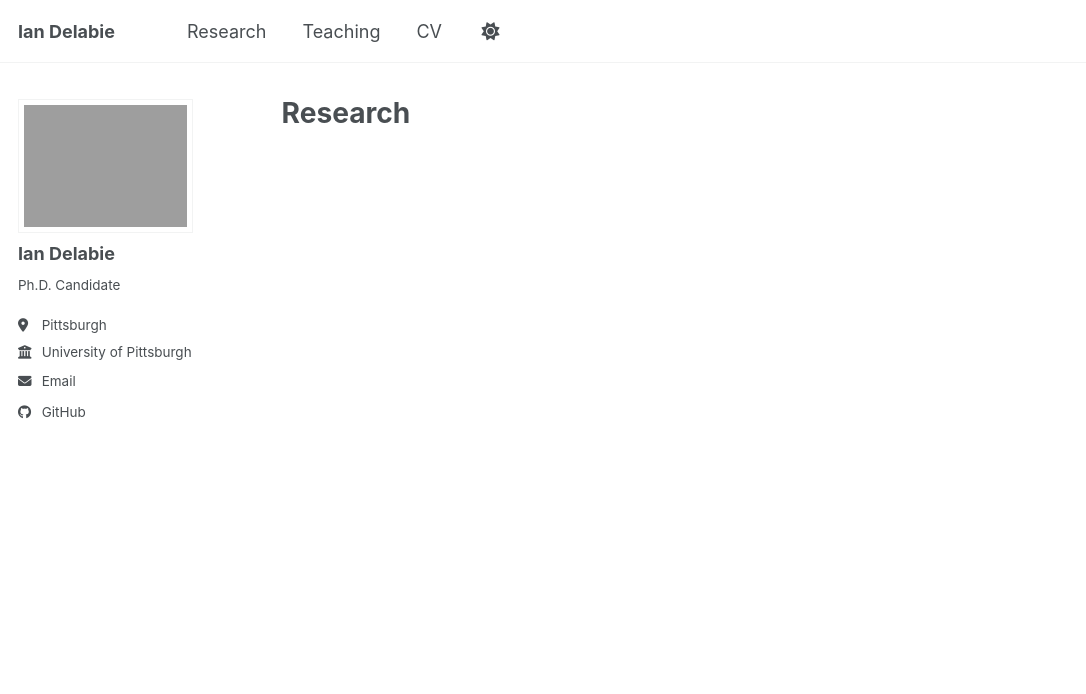
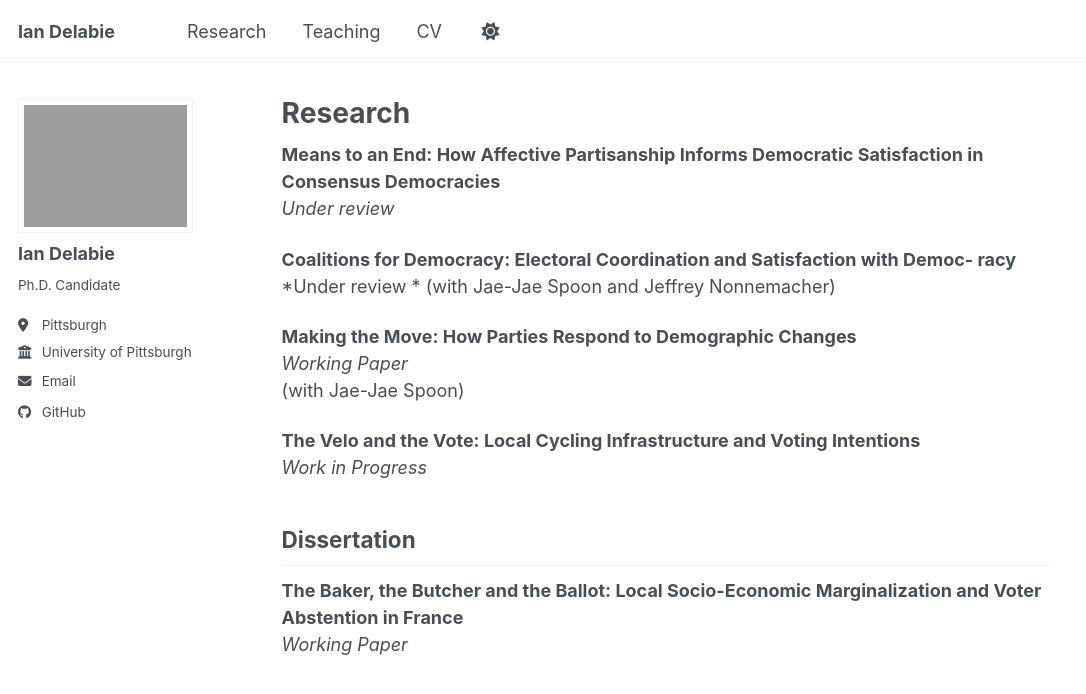
Before and after one commit to idelabie/idelabie.github.io, a Jekyll site: the page built from _pages/research.md, in a window 1280 px wide. Shown: the top 694 px of the page, without its empty margins (0-1086 px from the left). Built offline with Jekyll 4.4.1, drawn with Linux system fonts in a browser that asks for light colours; a script bundle is joined from its source files by our own code; library files that are not in the unit come from our copies.

Commit message:
Update research.md

```diff
--- a/_pages/research.md
+++ b/_pages/research.md
@@ -4,3 +4,25 @@ permalink: /research/
 layout: single
 author_profile: true
 ---
+
+**Means to an End: How Affective Partisanship Informs Democratic Satisfaction in
+Consensus Democracies**
+*Under review*
+
+**Coalitions for Democracy: Electoral Coordination and Satisfaction with Democ-
+racy**
+*Under review *
+(with Jae-Jae Spoon and Jeffrey Nonnemacher)
+
+**Making the Move: How Parties Respond to Demographic Changes**
+*Working Paper*
+(with Jae-Jae Spoon)
+
+**The Velo and the Vote: Local Cycling Infrastructure and Voting Intentions**
+*Work in Progress*
+
+
+## Dissertation
+
+**The Baker, the Butcher and the Ballot: Local Socio-Economic Marginalization and Voter Abstention in France**
+*Working Paper*
```
